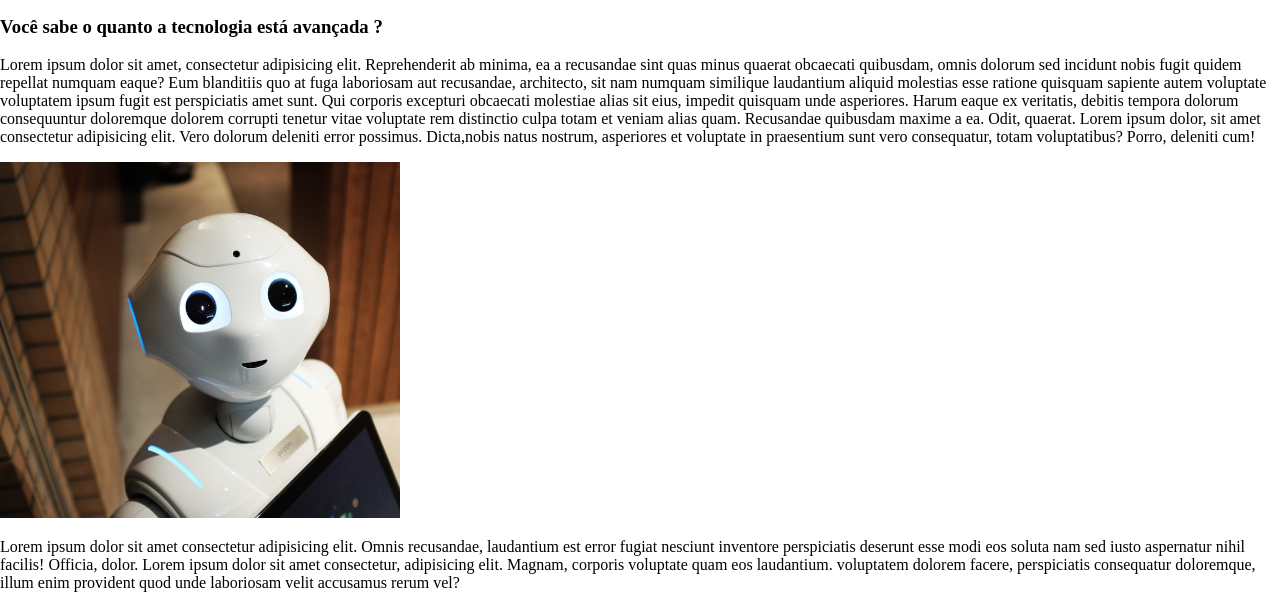
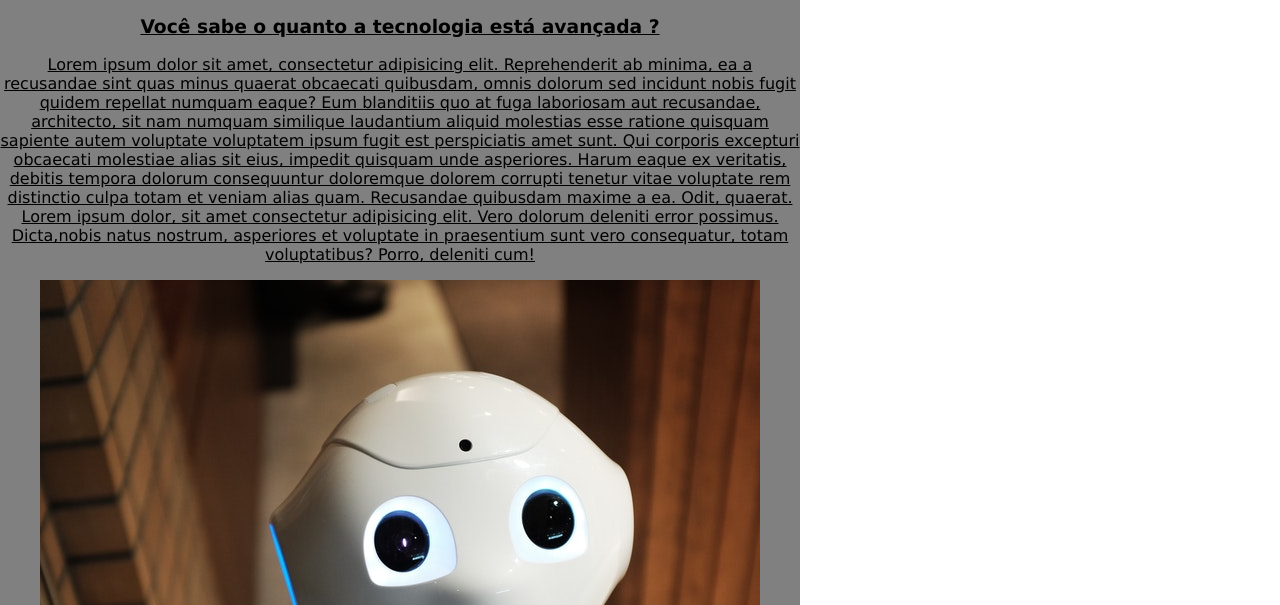
Before and after one commit to ManfredAlonso/project-A, a plain HTML site: page index.html in a window 1280 px wide. Shown: the part 141-746 px from the top of the page. Drawn offline with Linux system fonts and the light colour scheme.

Commit message:
background color main

```diff
--- a/assets/style/css/style.css
+++ b/assets/style/css/style.css
@@ -40,8 +40,14 @@ header #main-menu a:hover {
   text-decoration: underline;
 }
 
-img {
-  max-width: 400px;
+.principal {
+  background-color: grey;
+  width: 800px;
+  justify-content: center;
+  align-content: center;
+  font-family: "Lucida Sans", "Lucida Sans Regular", "Lucida Grande", "Lucida Sans Unicode", Geneva, Verdana, sans-serif;
+  text-align: center;
+  text-decoration: underline;
 }
 
 .ad {
```
